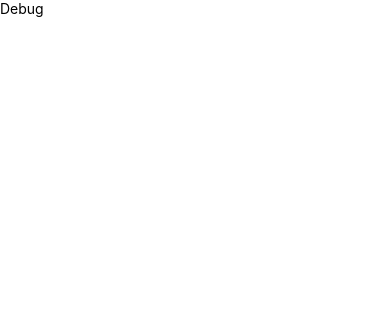
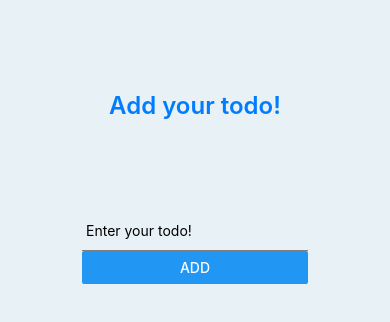
Before and after one commit to leeeya/To-do-List-with-React-Native, a React Native app: screen / in a window 390 px wide. Shown: the top 322 px of the page. Built offline with nearby package versions, Linux system fonts and the light colour scheme.

Commit message:
feat: add TodoForm, TodoList

```diff
--- a/src/App.tsx
+++ b/src/App.tsx
@@ -1,22 +1,48 @@
-/**
- * Sample React Native App
- * https://github.com/facebook/react-native
- *
- * Generated with the TypeScript template
- * https://github.com/react-native-community/react-native-template-typescript
- *
- * @format
- */
-
-import React, { FC } from 'react';
-import { View, Text } from 'react-native';
+import React, { FC, useState } from 'react';
+import { View, Text, StyleSheet } from 'react-native';
+import ToDoForm from './components/TodoForm';
 
 const App: FC = () => {
+  const [todos, setAddTodo] = useState<string>('');
+  console.log(todos);
+  const todoFormSubmitHandler = (todo: string) => {
+    console.log(todo);
+    setAddTodo(todo);
+  };
+
   return (
-    <View>
-      <Text>Debug</Text>
+    <View style={styles.body}>
+      <View style={styles.header}>
+        <Text style={styles.title}>Add your todo!</Text>
+      </View>
+      <View style={styles.TodoWrapper}>
+        <ToDoForm onSubmit={todoFormSubmitHandler} />
+      </View>
     </View>
   );
 };
 
+const styles = StyleSheet.create({
+  body: {
+    flex: 1,
+    alignItems: 'center',
+    backgroundColor: '#e8f1f5',
+  },
+  header: {
+    flex: 0.25,
+    width: '100%',
+    alignItems: 'center',
+    justifyContent: 'center',
+  },
+  title: {
+    color: '#007DFF',
+    fontSize: 24,
+    fontWeight: '600',
+  },
+  TodoWrapper: {
+    flex: 0.7,
+    justifyContent: 'flex-start',
+  },
+});
+
 export default App;
--- /dev/null
+++ b/src/components/TodoForm/index.tsx
@@ -0,0 +1,43 @@
+import React, { FC, useState } from 'react';
+import { Button, StyleSheet, TextInput, View } from 'react-native';
+
+interface ToDoFormProps {
+  onSubmit: (todo: string) => void;
+}
+
+const ToDoForm: FC<ToDoFormProps> = ({ onSubmit }) => {
+  const [todo, setTodo] = useState<string>('');
+
+  const todoFormButtonHandler = () => {
+    onSubmit(todo);
+  };
+
+  return (
+    <View>
+      <View>
+        <TextInput
+          style={styles.todoInput}
+          editable
+          placeholder={'Enter your todo!'}
+          value={todo}
+          onChangeText={setTodo}
+        />
+        <Button title={'ADD'} onPress={todoFormButtonHandler} />
+      </View>
+    </View>
+  );
+};
+
+const styles = StyleSheet.create({
+  toDoFormWrapper: {
+    flex: 0.3,
+  },
+  todoInput: {
+    padding: 4,
+    height: 40,
+    borderColor: 'gray',
+    borderBottomWidth: 1,
+  },
+});
+
+export default ToDoForm;
--- a/tslint.json
+++ b/tslint.json
@@ -53,7 +53,6 @@
     "newline-before-return": true,
     "match-default-export-name": true,
     "no-parameter-reassignment": true,
-    "file-name-casing": [true, "kebab-case"],
     "switch-default": true,
     // tslint:recommended overrides
     "no-any": true,
@@ -71,6 +70,9 @@
     // tslint-react rules
     "jsx-boolean-value": {
       "options": "never"
+    },
+    "rules": {
+      "jsx-no-lambda": true
     }
   },
   // apply the same rules for any JS if allowJS is gonna be used
```
Also changed, not shown: package.json (+8 -0 lines), src/components/TodoList/index.tsx (added, +12 -0 lines), 1 other file (tests, documents, lock files or other folders).
